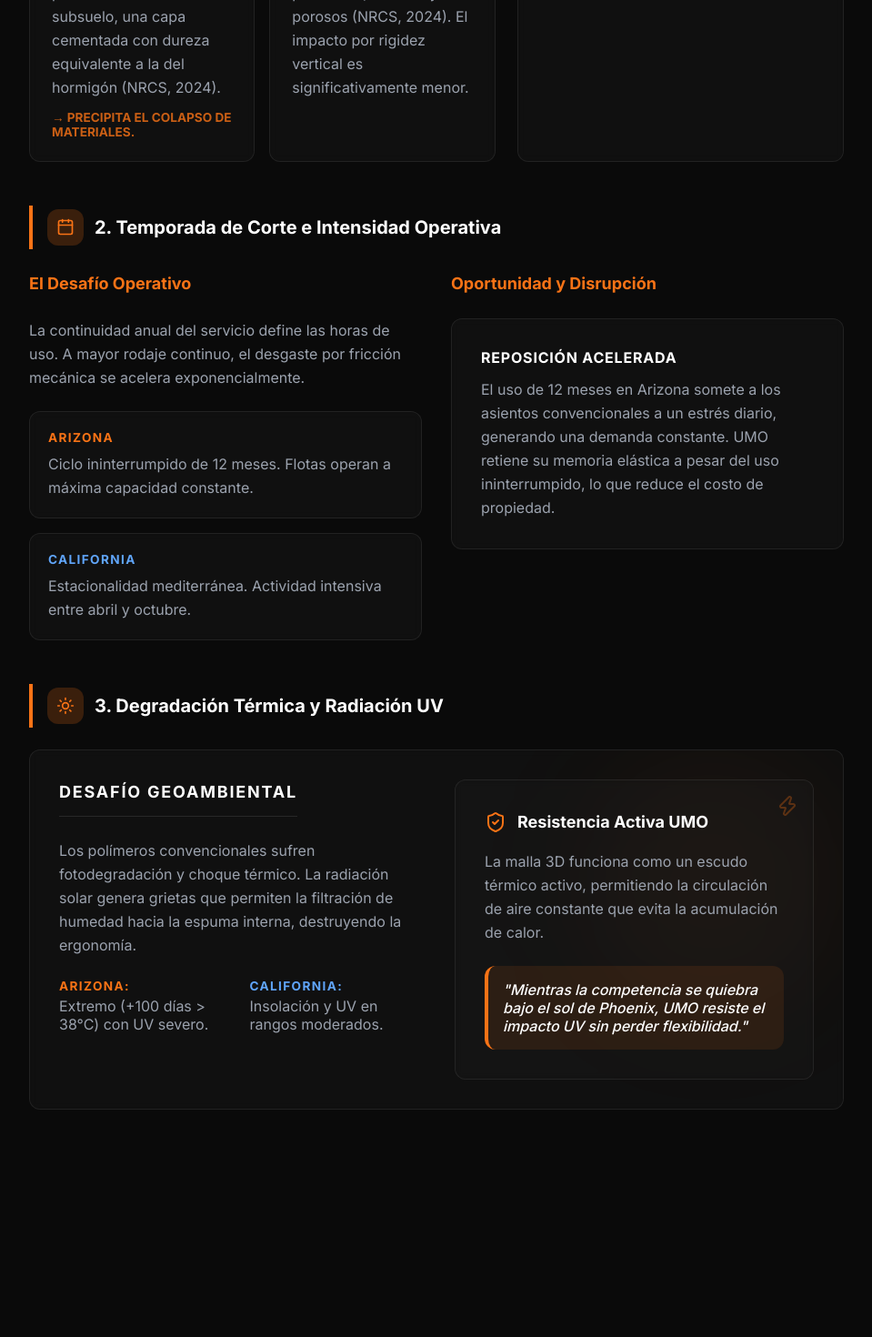
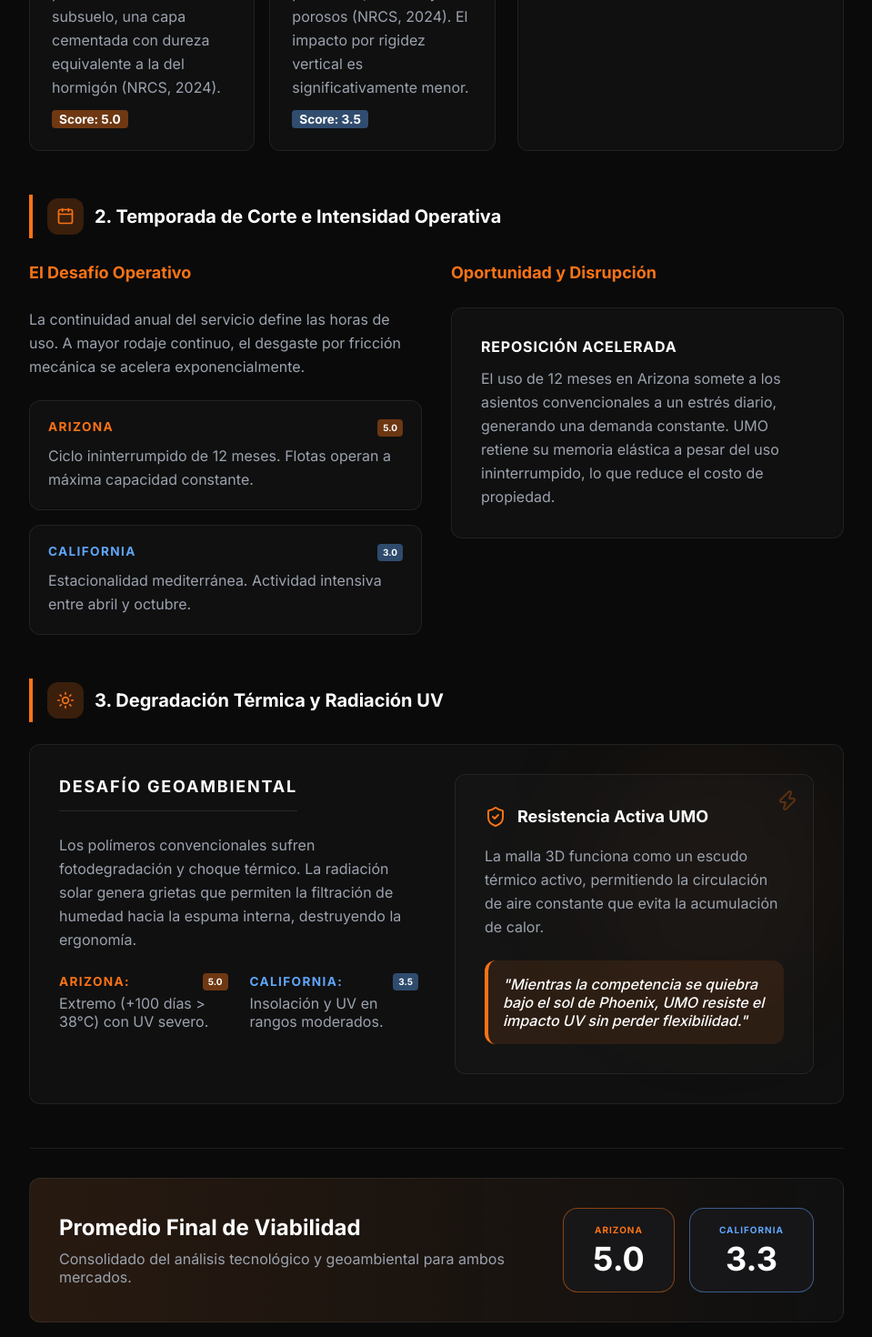
Before and after one commit to 4builes-crypto/Umo-internationalization, a React (Vite) app: page /tech-environmental in a window 1280 px wide. Shown: the part 840-2310 px from the top of the page at 91% size, without its empty margins (304-1263 px from the left). Before the commit the page ends 2172 px from the top, so only its background shows below. Built offline with nearby package versions, Linux system fonts and the light colour scheme.

Commit message:
feat: add viability scores and final average to Section 11

```diff
--- a/src/pages/TechEnvironmental.tsx
+++ b/src/pages/TechEnvironmental.tsx
@@ -60,9 +60,9 @@
                     ? 'El área metropolitana presenta caliche en el subsuelo, una capa cementada con dureza equivalente a la del hormigón (NRCS, 2024).'
                     : 'The metropolitan area features caliche in the subsoil, a cemented layer with hardness equivalent to concrete (NRCS, 2024).'}
                 </p>
-                <p className="text-xs text-unoOrange/80 mt-3 font-bold uppercase">
-                  {language === 'es' ? '→ Precipita el colapso de materiales.' : '→ Precipitates material collapse.'}
-                </p>
+                <div className="mt-3 flex items-center gap-2">
+                  <span className="text-xs font-bold text-white px-2 py-0.5 bg-unoOrange/40 rounded">Score: 5.0</span>
+                </div>
               </div>
               <div className="glass-card p-6 border-zinc-800 hover:border-blue-400/30 transition-colors">
                 <h4 className="text-blue-400 font-bold mb-3 tracking-widest uppercase text-xs">CALIFORNIA</h4>
@@ -71,6 +71,9 @@
                     ? 'Suelos aluviales más profundos, blandos y porosos (NRCS, 2024). El impacto por rigidez vertical es significativamente menor.'
                     : 'Deeper, softer, and more porous alluvial soils (NRCS, 2024). Vertical stiffness impact is significantly lower.'}
                 </p>
+                <div className="mt-3 flex items-center gap-2">
+                  <span className="text-xs font-bold text-white px-2 py-0.5 bg-blue-400/40 rounded">Score: 3.5</span>
+                </div>
               </div>
             </div>
           </div>
@@ -132,13 +135,19 @@
             </p>
             <div className="grid grid-cols-1 gap-4">
               <div className="p-5 bg-zinc-900/80 rounded-xl border-l-4 border-unoOrange glass-card">
-                <h4 className="text-unoOrange font-bold text-xs mb-2 tracking-widest uppercase">ARIZONA</h4>
+                <div className="flex justify-between items-start mb-2">
+                  <h4 className="text-unoOrange font-bold text-xs tracking-widest uppercase">ARIZONA</h4>
+                  <span className="text-[10px] font-bold text-white px-1.5 py-0.5 bg-unoOrange/40 rounded">5.0</span>
+                </div>
                 <p className="text-sm text-textSecondary leading-relaxed">
                   {language === 'es' ? 'Ciclo ininterrumpido de 12 meses. Flotas operan a máxima capacidad constante.' : 'Uninterrupted 12-month cycle. Fleets operate at constant maximum capacity.'}
                 </p>
               </div>
               <div className="p-5 bg-zinc-900/80 rounded-xl border-l-4 border-blue-400 glass-card">
-                <h4 className="text-blue-400 font-bold text-xs mb-2 tracking-widest uppercase">CALIFORNIA</h4>
+                <div className="flex justify-between items-start mb-2">
+                  <h4 className="text-blue-400 font-bold text-xs tracking-widest uppercase">CALIFORNIA</h4>
+                  <span className="text-[10px] font-bold text-white px-1.5 py-0.5 bg-blue-400/40 rounded">3.0</span>
+                </div>
                 <p className="text-sm text-textSecondary leading-relaxed">
                   {language === 'es' ? 'Estacionalidad mediterránea. Actividad intensiva entre abril y octubre.' : 'Mediterranean seasonality. Intensive activity between April and October.'}
                 </p>
@@ -192,11 +201,17 @@
               </p>
               <div className="grid grid-cols-2 gap-6">
                 <div>
-                  <span className="text-unoOrange font-bold text-xs uppercase tracking-widest mb-1 block">ARIZONA:</span>
+                  <div className="flex items-center justify-between mb-1">
+                    <span className="text-unoOrange font-bold text-xs uppercase tracking-widest">ARIZONA:</span>
+                    <span className="text-[10px] font-bold text-white px-1.5 py-0.5 bg-unoOrange/40 rounded">5.0</span>
+                  </div>
                   <p className="text-sm text-textSecondary">Extremo (+100 días &gt; 38°C) con UV severo.</p>
                 </div>
                 <div>
-                  <span className="text-blue-400 font-bold text-xs uppercase tracking-widest mb-1 block">CALIFORNIA:</span>
+                  <div className="flex items-center justify-between mb-1">
+                    <span className="text-blue-400 font-bold text-xs uppercase tracking-widest">CALIFORNIA:</span>
+                    <span className="text-[10px] font-bold text-white px-1.5 py-0.5 bg-blue-400/40 rounded">3.5</span>
+                  </div>
                   <p className="text-sm text-textSecondary">Insolación y UV en rangos moderados.</p>
                 </div>
               </div>
@@ -224,6 +239,34 @@
           </div>
         </div>
       </section>
+
+      {/* Resumen Final de Viabilidad */}
+      <section className="pt-8 border-t border-glassBorder">
+        <div className="glass-card p-8 bg-gradient-to-r from-unoOrange/10 to-transparent border-unoOrange/30">
+          <div className="flex flex-col md:flex-row justify-between items-center gap-8">
+            <div className="space-y-2">
+              <h3 className="text-2xl font-bold text-white">
+                {language === 'es' ? 'Promedio Final de Viabilidad' : 'Final Viability Average'}
+              </h3>
+              <p className="text-textSecondary text-sm">
+                {language === 'es'
+                  ? 'Consolidado del análisis tecnológico y geoambiental para ambos mercados.'
+                  : 'Consolidated tech and environmental analysis for both markets.'}
+              </p>
+            </div>
+            <div className="flex gap-4">
+              <div className="text-center px-8 py-4 bg-zinc-900/80 rounded-2xl border border-unoOrange/50">
+                <p className="text-[10px] font-bold text-unoOrange uppercase tracking-widest mb-1">ARIZONA</p>
+                <p className="text-4xl font-black text-white">5.0</p>
+              </div>
+              <div className="text-center px-8 py-4 bg-zinc-900/80 rounded-2xl border border-blue-400/50">
+                <p className="text-[10px] font-bold text-blue-400 uppercase tracking-widest mb-1">CALIFORNIA</p>
+                <p className="text-4xl font-black text-white">3.3</p>
+              </div>
+            </div>
+          </div>
+        </div>
+      </section>
     </div>
   );
 };
```
